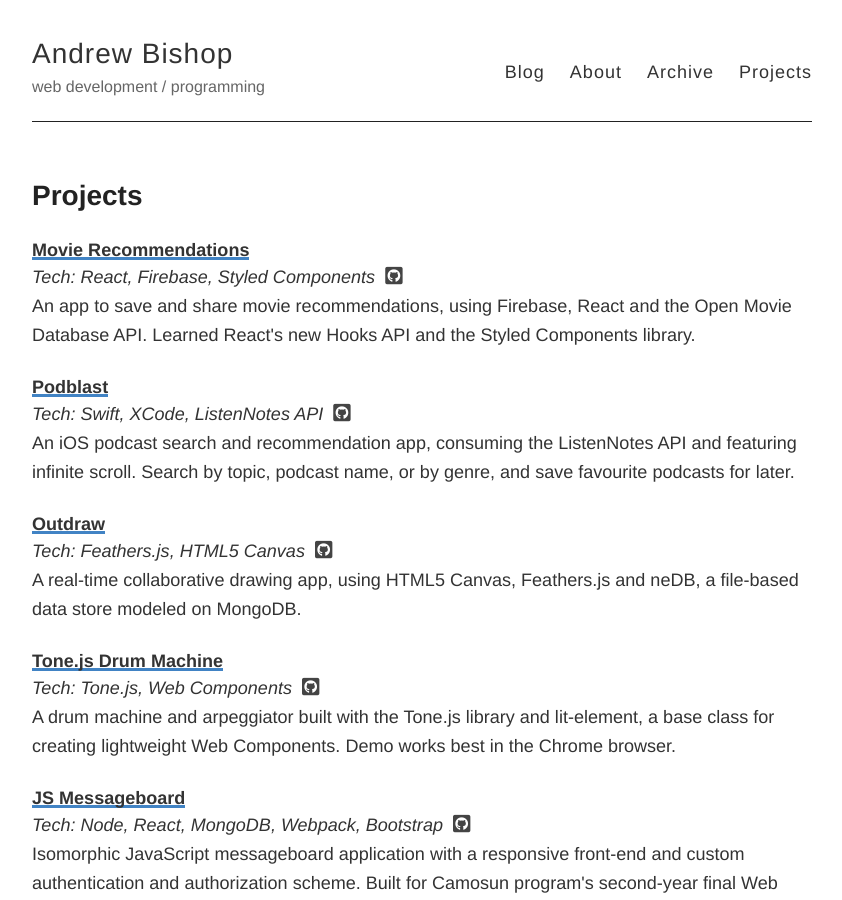
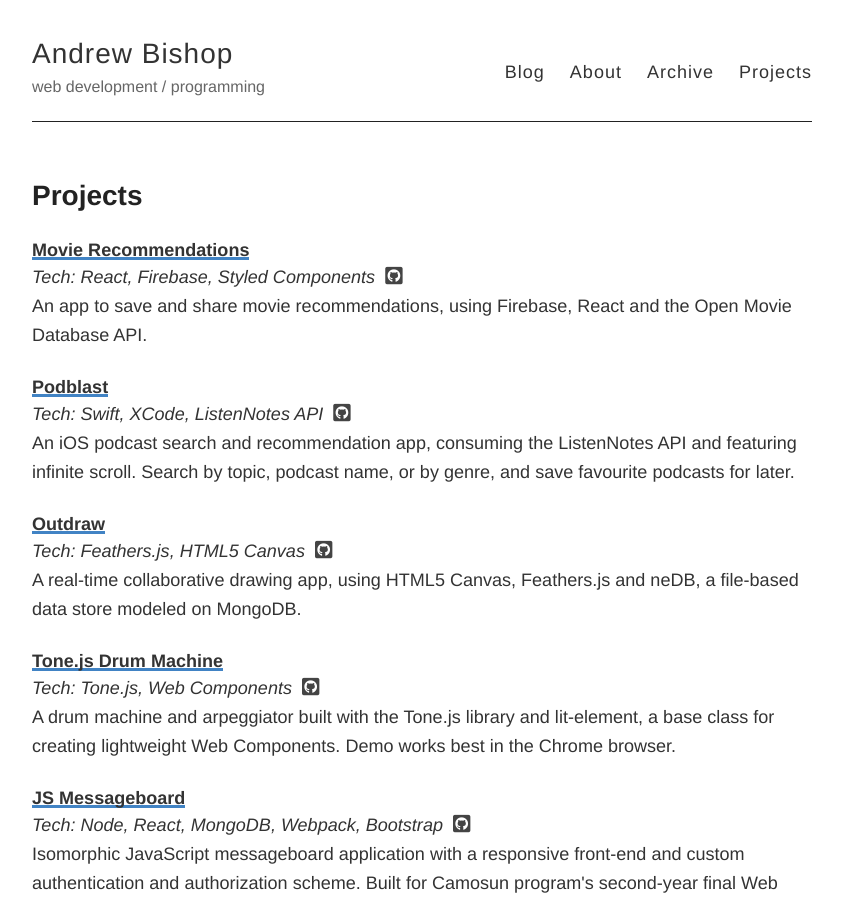
Before and after one commit to a-bishop/old_blog, a Jekyll site: the page built from projects.md, in a window 1280 px wide and 900 px high. Shown: the whole window, without its empty margins (218-1060 px from the left). Built offline with Jekyll 4.4.1, drawn with Linux system fonts in a browser that asks for light colours; nearby versions of some CDN libraries.

Commit message:
Update projects.md

```diff
--- a/projects.md
+++ b/projects.md
@@ -136,7 +136,7 @@ permalink: /projects/
         <section>
             <a href="https://movie-recommendations.netlify.com" class="projectLink">Movie Recommendations</a>
             <p class="italic">Tech: React, Firebase, Styled Components &nbsp;<a href="https://github.com/a-bishop/movies-to-watch"><i class="fab fa-github-square gitHubLink"></i></a></p>
-            <p>An app to save and share movie recommendations, using Firebase, React and the Open Movie Database API. Learned React's new Hooks API and the Styled Components library.</p>
+            <p>An app to save and share movie recommendations, using Firebase, React and the Open Movie Database API.</p>
             <br>
             <a href="https://github.com/a-bishop/podBlast" class="projectLink">Podblast</a>
             <p class="italic">Tech: Swift, XCode, ListenNotes API &nbsp;<a href="https://github.com/a-bishop/podBlast"><i class="fab fa-github-square gitHubLink"></i></a></p>
```
